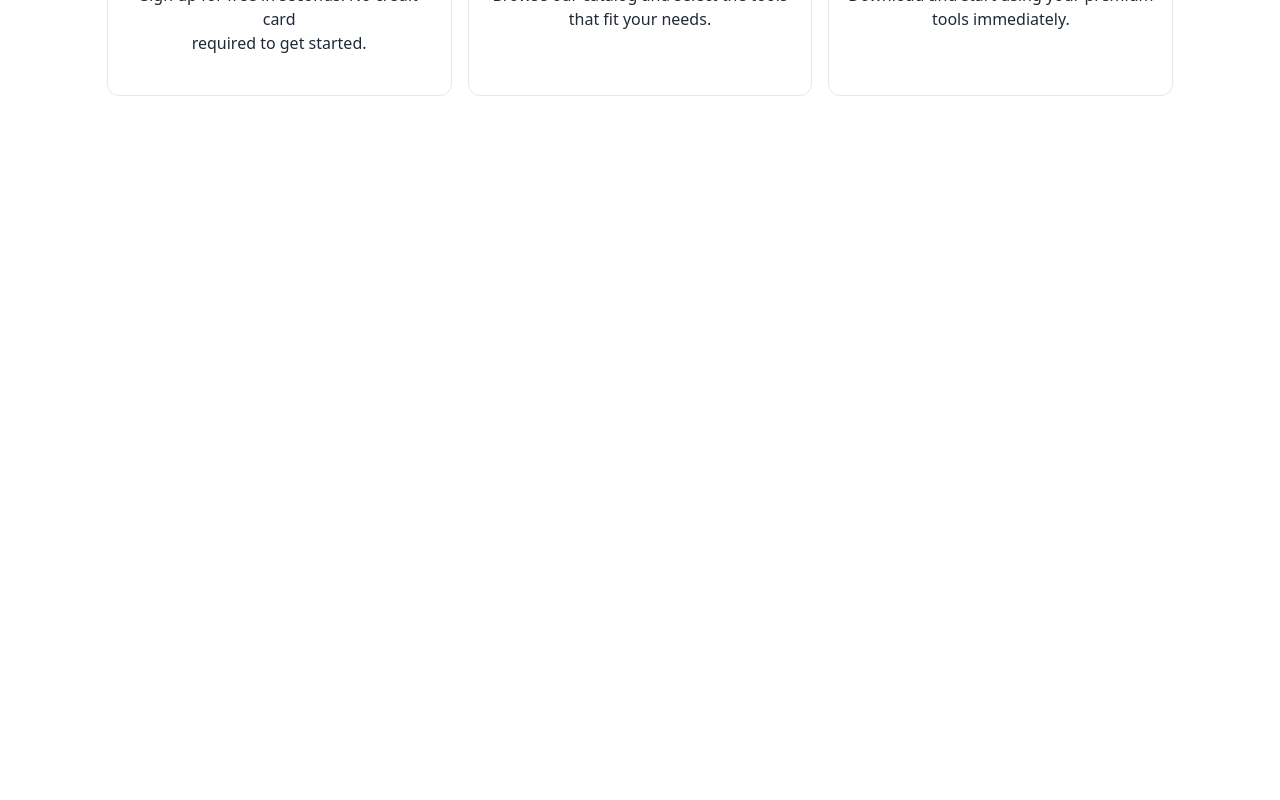
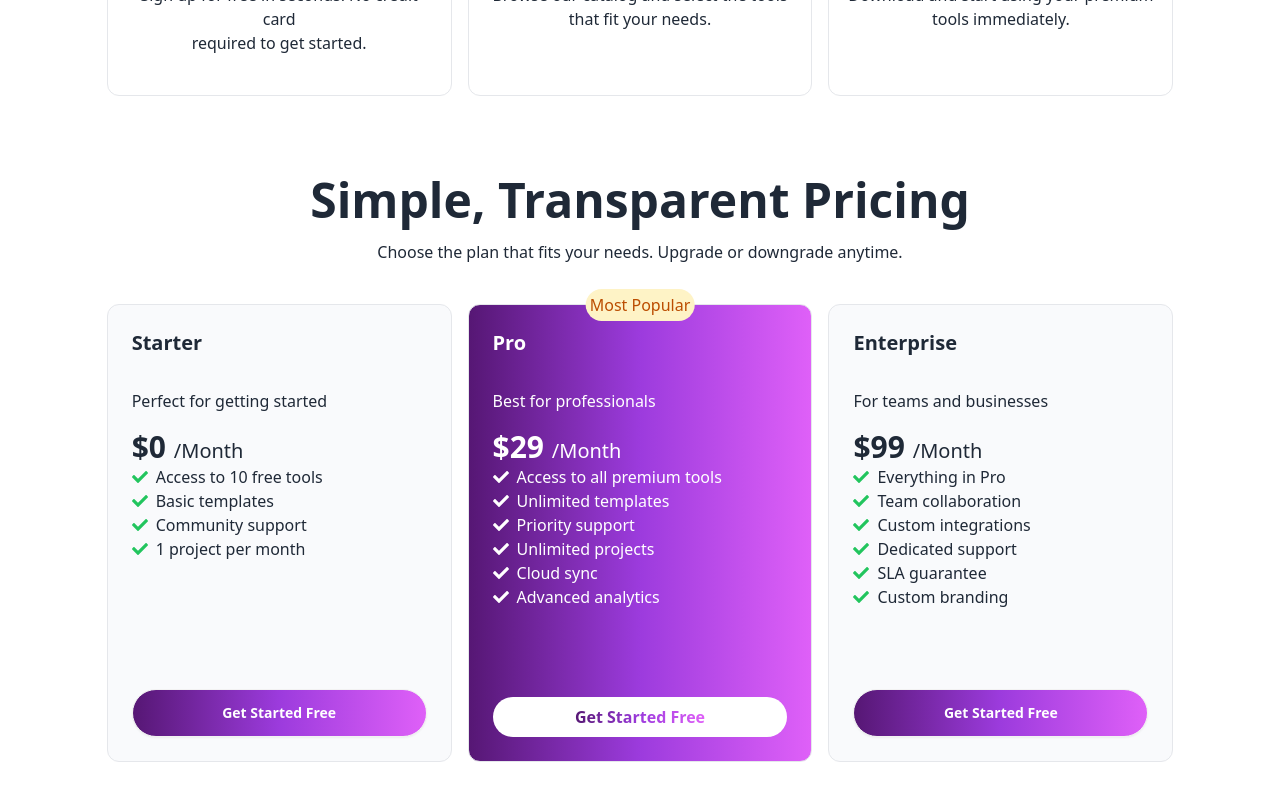
Before and after one commit to rafi2133/ass-six, a React (Vite) app: page / in a window 1280 px wide. Shown: the part 2486-3286 px from the top of the page. Before the commit the page ends 2662 px from the top, so only its background shows below. Built offline with nearby package versions, Linux system fonts and the light colour scheme.

Commit message:
pricing ses

```diff
--- a/src/App.jsx
+++ b/src/App.jsx
@@ -6,6 +6,7 @@ import NavBar from './components/NavBar/NavBar'
 import Rating from './components/Rating/Rating'
 import { ToastContainer } from 'react-toastify'
 import GetStarted from './components/GetStarted/GetStarted'
+import Subscription from './components/Subscription/Subscription'
 
 const fetchData = async () => {
   const res = await fetch("/data.json");
@@ -41,7 +42,7 @@ function App() {
       </Suspense>
 
       <GetStarted></GetStarted>
-
+      <Subscription></Subscription>
 
       <ToastContainer></ToastContainer>
     </>
--- /dev/null
+++ b/src/components/Subscription/Subscription.jsx
@@ -0,0 +1,63 @@
+import { FaCheck } from "react-icons/fa";
+
+const Subscription = () => {
+    return (
+        <div className="w-10/12 mx-auto mb-20">
+            <div className="">
+                <h2 className="font-bold text-5xl text-center">Simple, Transparent Pricing</h2>
+                <p className="text-center my-4">Choose the plan that fits your needs. Upgrade or downgrade anytime.</p>
+            </div>
+            <div className="grid grid-cols-1  sm:grid-cols-3 gap-4 mt-10">
+                <div className="py-6 px-6 border rounded-xl bg-[#F9FAFC] flex flex-col h-full">
+                    <h2 className="font-bold text-xl mb-4">Starter</h2>
+                    <p className="my-4">Perfect for getting started</p>
+                    <h2 className="font-bold text-3xl">$0 <span className="font-normal text-xl">/Month</span></h2>
+                    <ul className="mb-20 flex-1">
+                        <li className="flex items-center gap-2"><FaCheck className="text-green-500"></FaCheck> Access to 10 free tools</li>
+                        <li className="flex items-center gap-2 "><FaCheck className="text-green-500"></FaCheck> Basic templates</li>
+                        <li className="flex items-center gap-2 "><FaCheck className="text-green-500"></FaCheck> Community support</li>
+                        <li className="flex items-center gap-2 "><FaCheck className="text-green-500"></FaCheck> 1 project per month</li>
+                    </ul>
+                    <button className=" bg-gradient-to-r from-[#561774] via-[#9c3bdd] to-[#df60f8] text-white btn w-full rounded-full">Get Started Free</button>
+                </div>
+                <div className="py-6 px-6 border rounded-xl bg-gradient-to-r from-[#561774] via-[#9c3bdd] to-[#df60f8] text-white relative z-3 flex flex-col h-full">
+                    <div className="absolute z-5 -top-4 left-1/2 -translate-x-1/2"><p className="text-[#BB4D00] bg-[#FEF3C6] p-1 rounded-3xl ">Most Popular</p></div>
+                    <h2 className="font-bold text-xl mb-4">Pro</h2>
+                    <p className="my-4">Best for professionals</p>
+                    <h2 className="font-bold text-3xl">$29 <span className="font-normal text-xl">/Month</span></h2>
+                    <ul className="mb-20 flex-1">
+                        <li className="flex items-center gap-2"><FaCheck className=""></FaCheck> Access to all premium tools</li>
+                        <li className="flex items-center gap-2 "><FaCheck className=""></FaCheck> Unlimited templates</li>
+                        <li className="flex items-center gap-2 "><FaCheck className=""></FaCheck> Priority support</li>
+                        <li className="flex items-center gap-2 "><FaCheck className=""></FaCheck> Unlimited projects</li>
+                        <li className="flex items-center gap-2 "><FaCheck className=""></FaCheck> Cloud sync</li>
+                        <li className="flex items-center gap-2 "><FaCheck className=""></FaCheck> Advanced analytics</li>
+                    </ul>
+                    <button className="bg-white w-full rounded-full py-2 px-4 font-semibold">
+                        <span className="bg-gradient-to-r from-[#561774] via-[#9c3bdd] to-[#df60f8] bg-clip-text text-transparent">
+                            Get Started Free
+                        </span>
+                    </button>
+
+
+                </div>
+                <div className="py-6 px-6 border rounded-xl bg-[#F9FAFC] flex flex-col h-full">
+                    <h2 className="font-bold text-xl mb-4">Enterprise</h2>
+                    <p className="my-4">For teams and businesses</p>
+                    <h2 className="font-bold text-3xl">$99 <span className="font-normal text-xl">/Month</span></h2>
+                    <ul className="mb-20 flex-1">
+                        <li className="flex items-center gap-2"><FaCheck className="text-green-500"></FaCheck> Everything in Pro</li>
+                        <li className="flex items-center gap-2 "><FaCheck className="text-green-500"></FaCheck> Team collaboration</li>
+                        <li className="flex items-center gap-2 "><FaCheck className="text-green-500"></FaCheck> Custom integrations</li>
+                        <li className="flex items-center gap-2 "><FaCheck className="text-green-500"></FaCheck> Dedicated support</li>
+                        <li className="flex items-center gap-2 "><FaCheck className="text-green-500"></FaCheck> SLA guarantee</li>
+                        <li className="flex items-center gap-2 "><FaCheck className="text-green-500"></FaCheck> Custom branding</li>
+                    </ul>
+                    <button className=" bg-gradient-to-r from-[#561774] via-[#9c3bdd] to-[#df60f8] text-white  btn w-full rounded-full">Get Started Free</button>
+                </div>
+            </div>
+        </div>
+    );
+};
+
+export default Subscription;
--- a/src/components/pricing/pricing.jsx
+++ /dev/null
@@ -1,11 +0,0 @@
-
-
-const pricing = () => {
-    return (
-        <div>
-
-        </div>
-    );
-};
-
-export default pricing;
```
